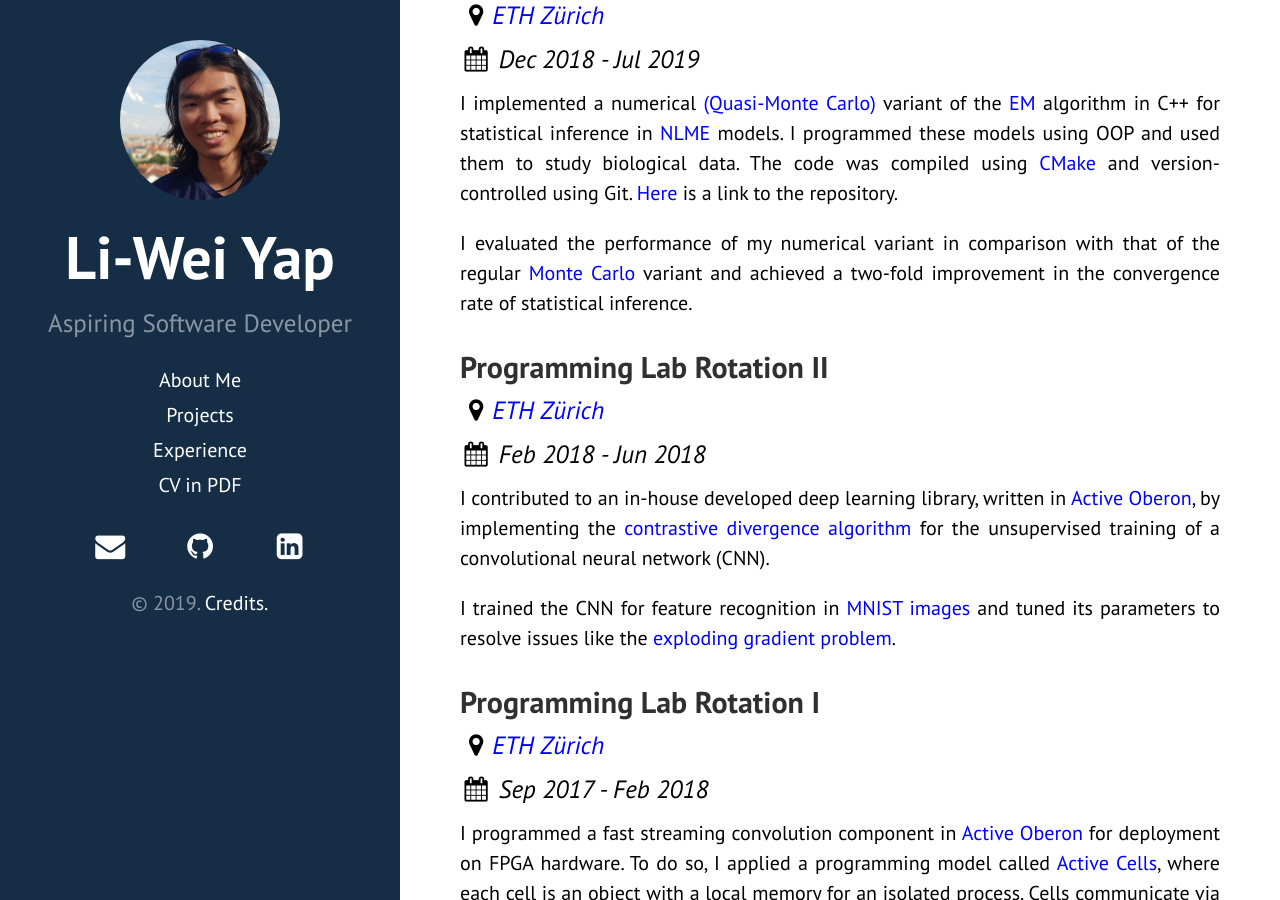
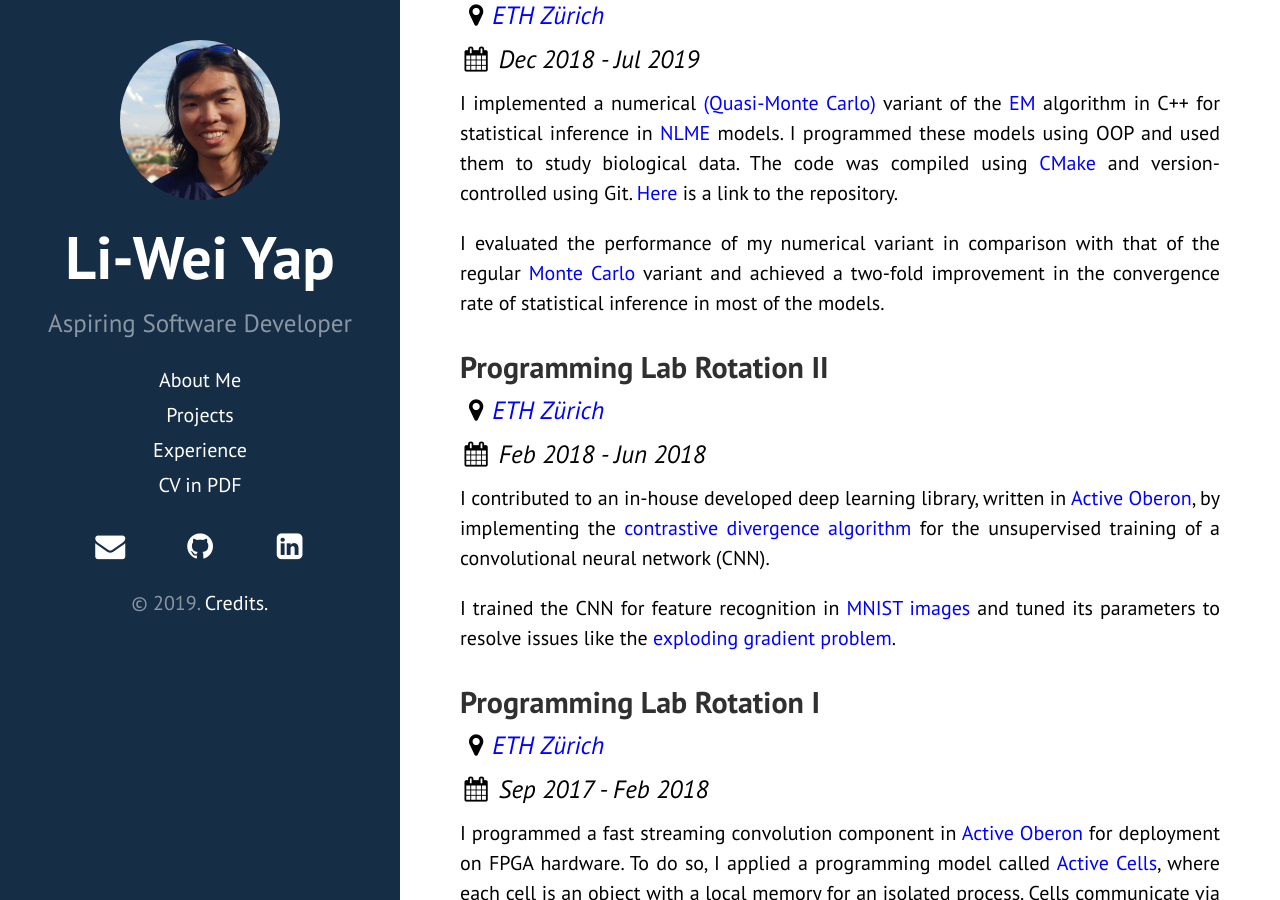
Before and after one commit to liweiyap/liweiyap.github.io, a Jekyll site: the page built from experience.html, in a window 1280 px wide and 900 px high, scrolled down 504 px. Built offline with Jekyll 4.4.1, drawn with Linux system fonts in a browser that asks for light colours; nearby versions of some CDN libraries.

Commit message:
Edit experiences.

```diff
--- a/experience.html
+++ b/experience.html
@@ -20,7 +20,7 @@ layout: page
         <h3 class="post-subtitle"><i class="fa fa-fw fa-map-marker"></i><a href="https://csb.ethz.ch/">ETH Zürich</a></h3>
         <h3 class="post-subtitle"><i class="fa fa-fw fa-calendar"></i> Dec 2018 - Jul 2019</h3>
         <p>I implemented a numerical <a href="https://en.wikipedia.org/wiki/Quasi-Monte_Carlo_method">(Quasi-Monte Carlo)</a> variant of the <a href="https://en.wikipedia.org/wiki/Expectation%E2%80%93maximization_algorithm">EM</a> algorithm in C++ for statistical inference in <a href="https://en.wikipedia.org/wiki/Mixed_model">NLME</a> models. I programmed these models using OOP and used them to study biological data. The code was compiled using <a href="https://cmake.org/">CMake</a> and version-controlled using Git. <a href="https://git.bsse.ethz.ch/csb/qmcnlme">Here</a> is a link to the repository.</p>
-        <p>I evaluated the performance of my numerical variant in comparison with that of the regular <a href="https://en.wikipedia.org/wiki/Monte_Carlo_method">Monte Carlo</a> variant and achieved a two-fold improvement in the convergence rate of statistical inference.</p>
+        <p>I evaluated the performance of my numerical variant in comparison with that of the regular <a href="https://en.wikipedia.org/wiki/Monte_Carlo_method">Monte Carlo</a> variant and achieved a two-fold improvement in the convergence rate of statistical inference in most of the models.</p>
     </div>
 
     <div class="post">
```
